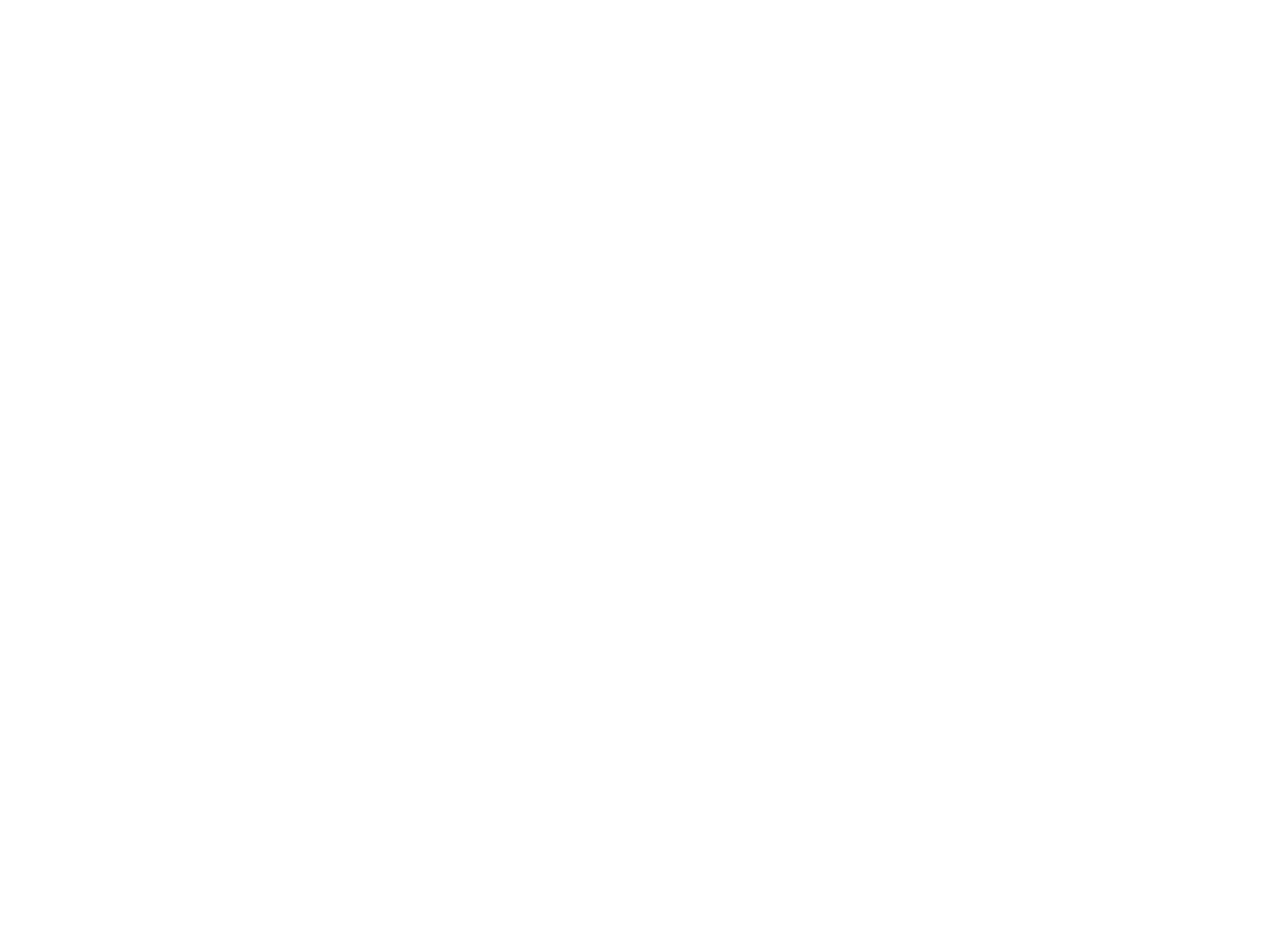
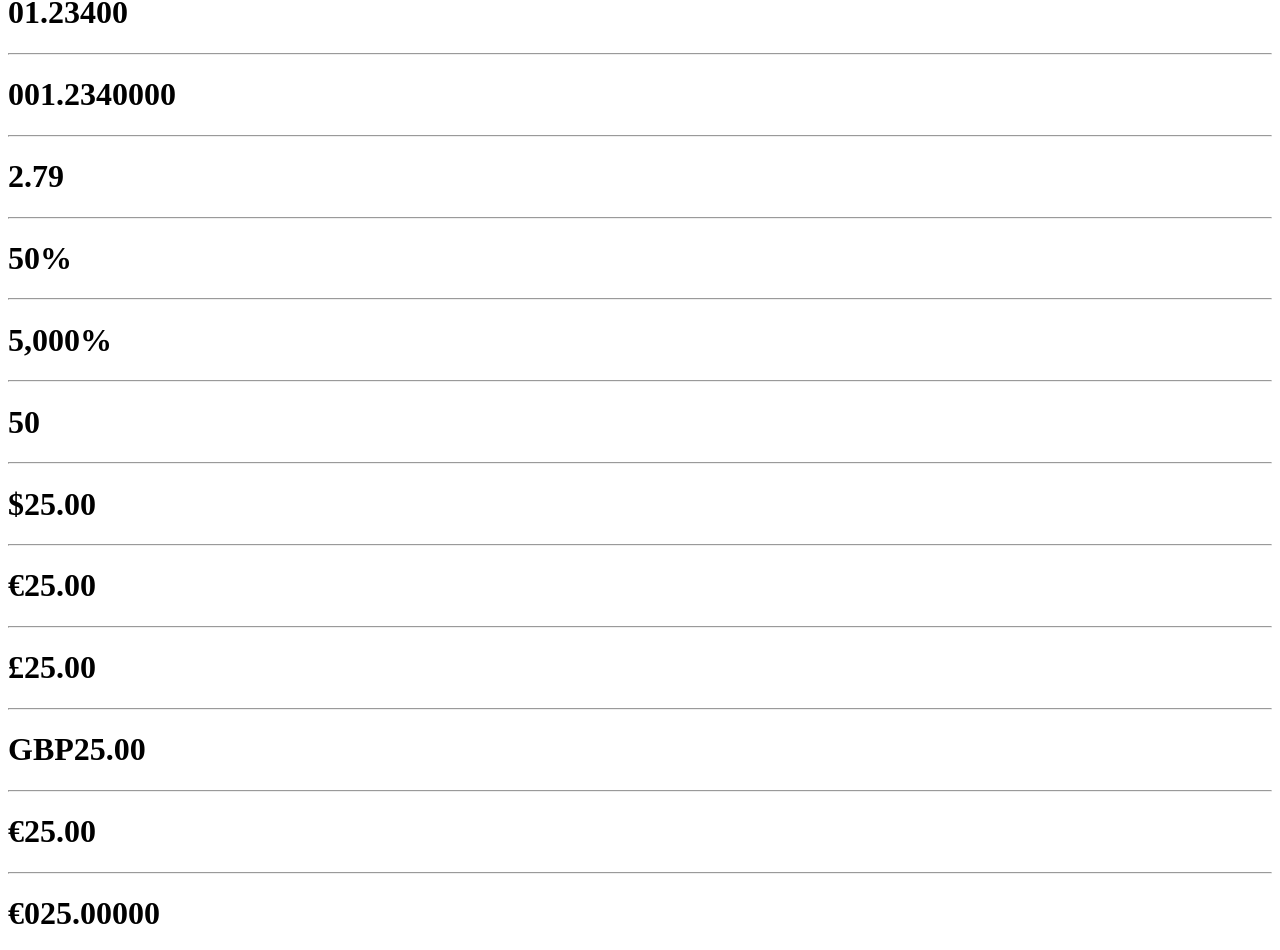
Before and after one commit to Jimi-Chhatrala/angular-tutorial-pm, an Angular app: page / in a window 1280 px wide. Shown: the part 4331-5281 px from the top of the page. Before the commit the page ends 4302 px from the top, so only its background shows below. Built offline with nearby package versions, Linux system fonts and the light colour scheme.

Commit message:
19-pipes-in-angular = Added more number, percent, and currency examples.

```diff
--- a/src/app/app.html
+++ b/src/app/app.html
@@ -127,3 +127,27 @@
 <h1>{{ today | date: 'd-M-y' }}</h1>
 <hr />
 <h1>{{ today | date: 'M-d-y' }}</h1>
+<hr />
+<h1>{{ 1.234 | number: '2.5-6' }}</h1>
+<hr />
+<h1>{{ 1.234 | number: '3.7-8' }}</h1>
+<hr />
+<h1>{{ 2.789 | number: '1.1-2' }}</h1>
+<hr />
+<h1>{{ 0.5 | percent }}</h1>
+<hr />
+<h1>{{ 50 | percent }}</h1>
+<hr />
+<h1>{{ 0.5 * 100 }}</h1>
+<hr />
+<h1>{{ 25 | currency }}</h1>
+<hr />
+<h1>{{ 25 | currency: 'EUR' }}</h1>
+<hr />
+<h1>{{ 25 | currency: 'GBP' }}</h1>
+<hr />
+<h1>{{ 25 | currency: 'GBP' : 'code' }}</h1>
+<hr />
+<h1>{{ 25 | currency: 'EUR' : 'symbol' }}</h1>
+<hr />
+<h1>{{ 25 | currency: 'EUR' : 'symbol' : '3.5-6' }}</h1>
```
